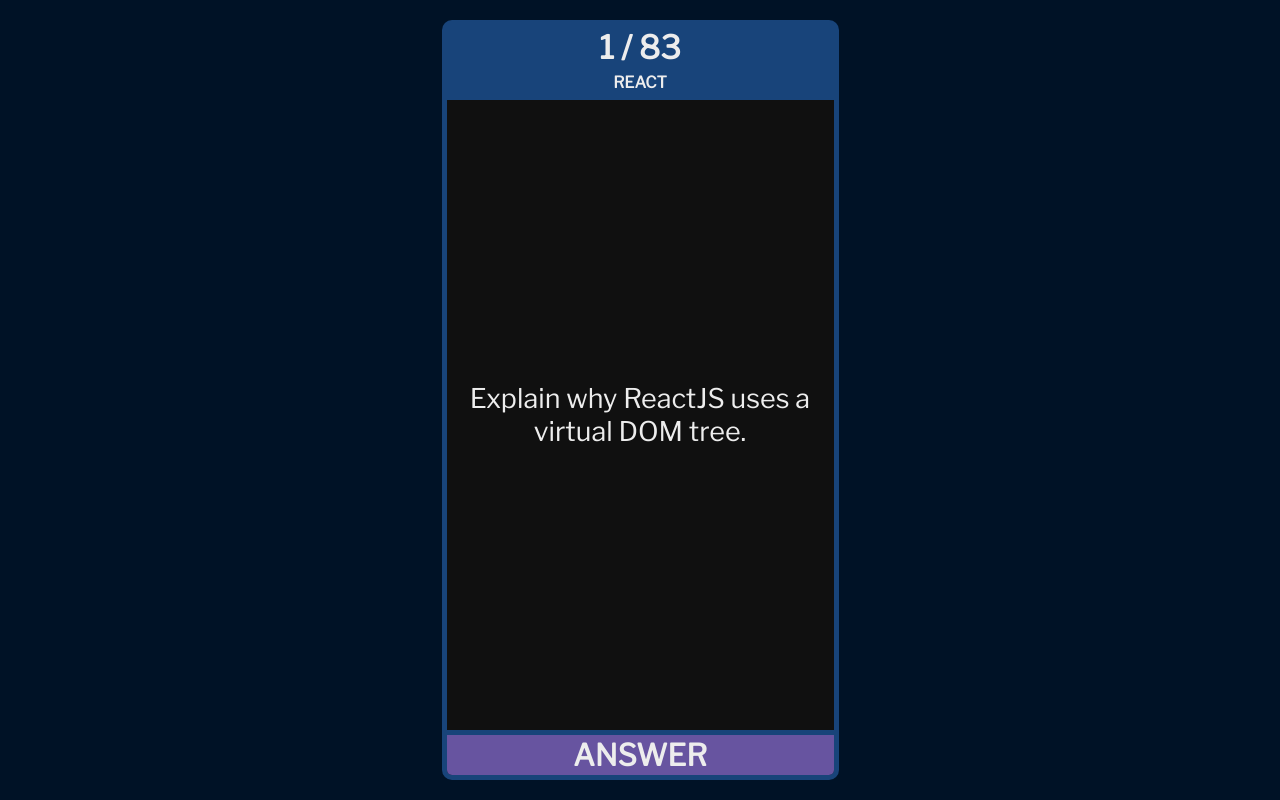
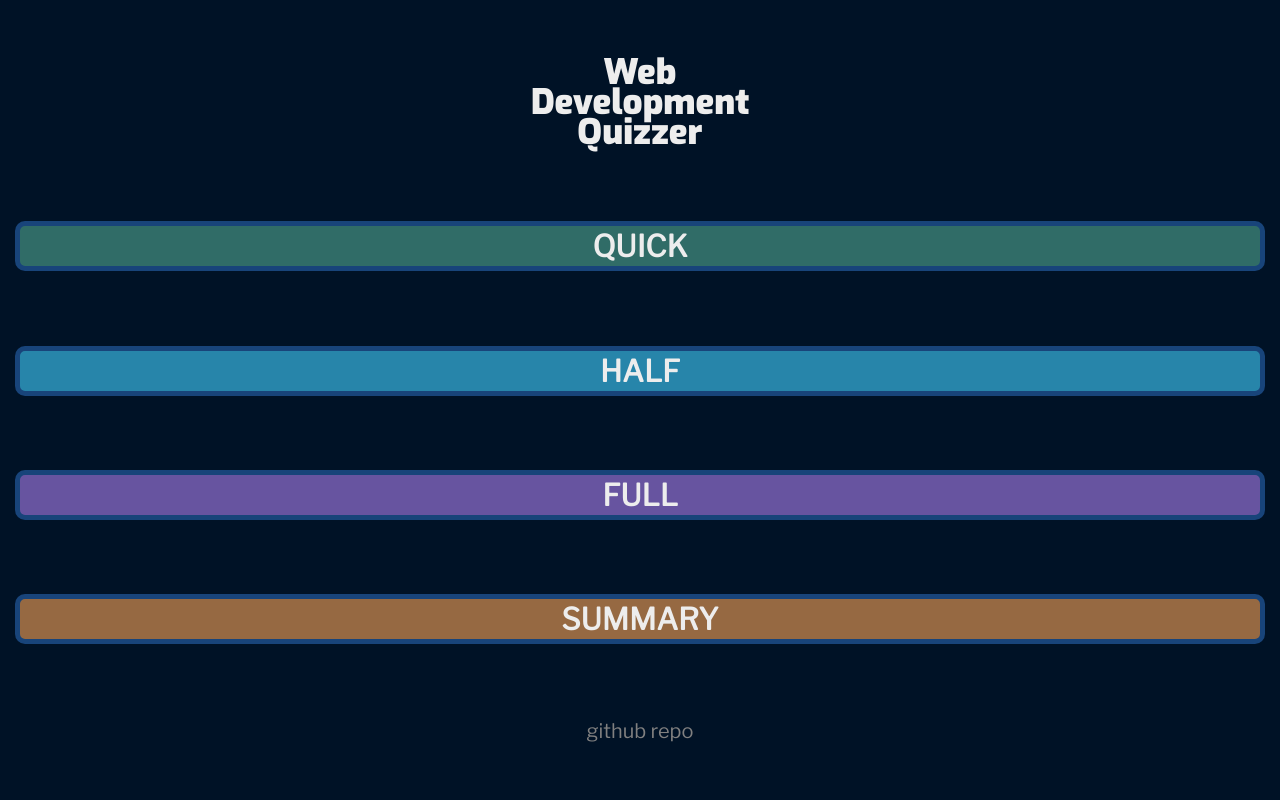
Before and after one commit to pungprakearti/quizzer, a React (Create React App) app: page / in a window 1280 px wide. Built offline with nearby package versions, Linux system fonts and the light colour scheme.

Commit message:
Added a start page. Fixing some bugs.

```diff
--- a/src/App.js
+++ b/src/App.js
@@ -1,12 +1,14 @@
 import React, { Component } from 'react';
 import './App.css';
 import Quizzer from './Quizzer';
+import Start from './Start';
 
 class App extends Component {
   render() {
     return (
       <div className="App">
-        <Quizzer />
+        <Start />
+        {/* <Quizzer /> */}
       </div>
     );
   }
--- a/src/QuizFooter.js
+++ b/src/QuizFooter.js
@@ -30,10 +30,10 @@
 
   render() {
     //if restart
-    if (this.props.restart) {
+    if (this.props.returnStart) {
       return (
         <div className="QuizFooter-cont">
-          <div className="QuizFooter-restart" onClick={this.props.restart}>
+          <div className="QuizFooter-restart" onClick={this.props.returnStart}>
             restart
           </div>
         </div>
--- a/src/Quizzer.js
+++ b/src/Quizzer.js
@@ -6,22 +6,24 @@
 export default class Quizzer extends Component {
   constructor(props) {
     super(props);
-    this.questions = {};
-    this.qQrder = [];
+    // this.questions = {};
+    this.questions = this.props.questions;
+    // this.qQrder = [];
+    this.qOrder = this.props.qOrder;
     this.currCorrect = 0;
     this.state = { loading: true, qNum: 0 };
     this.nextQuestion = this.nextQuestion.bind(this);
     this.wrongAnswer = this.wrongAnswer.bind(this);
-    this.restart = this.restart.bind(this);
+    // this.restart = this.restart.bind(this);
     this.correctAnswer = this.correctAnswer.bind(this);
   }
 
   componentDidMount() {
-    //create POJO from questions data
-    this.questions = parseQuestions();
+    // //create POJO from questions data
+    // this.questions = parseQuestions();
 
-    //shuffle keys and store
-    this.qOrder = shuffle(Object.keys(this.questions));
+    // //shuffle keys and store
+    // this.qOrder = shuffle(Object.keys(this.questions));
 
     this.setState({ loading: false });
   }
@@ -43,20 +45,20 @@
     this.nextQuestion();
   }
 
-  restart() {
-    //shuffle keys and store
-    this.qOrder = shuffle(Object.keys(this.questions));
-    this.setState({ qNum: 0 });
-    this.currCorrect = 0;
-  }
+  // restart() {
+  //   //shuffle keys and store
+  //   this.qOrder = shuffle(Object.keys(this.questions));
+  //   this.setState({ qNum: 0 });
+  //   this.currCorrect = 0;
+  // }
 
   render() {
     if (!this.state.loading) {
-      let question = this.questions[this.qOrder[this.state.qNum]];
+      let question = this.props.questions[this.props.qOrder[this.state.qNum]];
 
       //if there are still questions
-      return this.state.qNum < this.qOrder.length ? (
-        <div className="Mobile-cont">
+      return this.state.qNum > this.props.qOrder.length ? (
+        // <div className="Mobile-cont">
         <Quiz
           question={question}
           category={question.category}
@@ -65,15 +67,16 @@
           header={`${this.state.qNum + 1} / ${this.qOrder.length}`}
           qID={this.qOrder[this.state.qNum]}
         />
-        </div>
       ) : (
-        <div className="Mobile-cont">
+        // </div>
+        // <div className="Mobile-cont">
         <Stats
-            questions={this.questions}
+          questions={this.props.questions}
+          total={this.qOrder.length}
           currCorrect={this.currCorrect}
-            restart={this.restart}
+          returnStart={this.props.returnStart} //restart}
         />
-        </div>
+        // </div>
       );
     } else {
       console.log('loading');
--- /dev/null
+++ b/src/Start.css
@@ -0,0 +1,28 @@
+@import url('https://fonts.googleapis.com/css?family=Exo:900');
+
+.Start-cont {
+  display: flex;
+  flex-direction: column;
+  justify-content: space-around;
+  height: calc(100vh - 40px);
+  align-items: center;
+  width: 100%;
+}
+
+.Start-header {
+  font-family: 'Exo', sans-serif;
+  font-size: 35px;
+  line-height: 30px;
+  width: 230px;
+}
+
+.Start-btn {
+  width: 100%;
+  height: 40px;
+  text-transform: uppercase;
+  font-weight: bold;
+  font-size: 30px;
+  line-height: 40px;
+  border-radius: 10px;
+  border: 5px solid rgb(24, 68, 122);
+}
--- /dev/null
+++ b/src/Start.js
@@ -0,0 +1,126 @@
+import React, { Component } from 'react';
+import parseQuestions, { shuffle } from './parseQuestions';
+import Quizzer from './Quizzer';
+import Stats from './Stats';
+import './Start.css';
+
+export default class Start extends Component {
+  constructor(props) {
+    super(props);
+
+    this.state = { show: '' };
+
+    this.handleClick = this.handleClick.bind(this);
+    this.returnStart = this.returnStart.bind(this);
+  }
+
+  componentDidMount() {
+    //create POJO from questions data
+    this.questions = parseQuestions();
+
+    //shuffle keys and store
+    this.qOrder = shuffle(Object.keys(this.questions));
+  }
+
+  returnStart() {
+    this.setState({
+      show: ''
+    });
+  }
+
+  handleClick(evt) {
+    if (evt.target.textContent !== 'summary') {
+      if (evt.target.textContent === 'quick') {
+        this.qOrder = this.qOrder.slice(0, this.qOrder.length / 3);
+      }
+
+      if (evt.target.textContent === 'half') {
+        this.qOrder = this.qOrder.slice(0, this.qOrder.length / 2);
+      }
+
+      //remap questions with new qOrder
+      this.newQuestions = {};
+      for (let qID of this.qOrder) {
+        let question = this.questions[qID];
+        this.newQuestions = {
+          ...this.newQuestions,
+          [qID]: {
+            q: question.q,
+            a: question.a,
+            category: question.category
+          }
+        };
+      }
+
+      this.setState({
+        show: (
+          <Quizzer
+            qOrder={this.qOrder}
+            newQuestions={this.newQuestions}
+            questions={this.questions}
+          />
+        )
+      });
+    } else {
+      this.setState({
+        show: (
+          <Stats
+            questions={this.questions}
+            currCorrect={0}
+            returnStart={this.returnStart}
+            total={this.qOrder.length}
+          />
+        )
+      });
+    }
+  }
+
+  render() {
+    return (
+      <div className="Mobile-cont">
+        {!this.state.show ? (
+          <div className="Start-cont">
+            <div className="Start-header">Web Development Quizzer</div>
+            <div
+              className="Start-btn"
+              style={{ backgroundColor: 'rgb(48, 108, 103)' }}
+              onClick={this.handleClick}
+            >
+              quick
+            </div>
+            <div
+              className="Start-btn"
+              style={{ backgroundColor: 'rgb(39, 133, 170)' }}
+              onClick={this.handleClick}
+            >
+              half
+            </div>
+            <div
+              className="Start-btn"
+              style={{ backgroundColor: 'rgb(103, 84, 160)' }}
+              onClick={this.handleClick}
+            >
+              full
+            </div>
+            <div
+              className="Start-btn"
+              style={{ backgroundColor: 'rgb(150, 105, 66)' }}
+              onClick={this.handleClick}
+            >
+              summary
+            </div>
+            <div className="Start-footer">
+              <a href="https://github.com/pungprakearti/quizzer">github repo</a>
+            </div>
+          </div>
+        ) : (
+          this.state.show
+        )}
+      </div>
+    );
+
+    // return this.state.show;
+  }
+}
+
+//style={{ backgroundColor: 'rgb(150, 105, 66)'}}
--- a/src/Stats.js
+++ b/src/Stats.js
@@ -42,8 +42,10 @@
   }
 
   render() {
+    console.log(this.props);
     let questions = this.sortQuestions();
-    let total = Object.keys(this.props.questions).length;
+    // let total = Object.keys(this.props.questions).length;
+    let total = this.props.total;
 
     //Check if there are any wrong answers to review.
     let qToReview;
@@ -90,7 +92,7 @@
           category="quiz summary"
         />
         {qToReview}
-        <QuizFooter restart={this.props.restart} />
+        <QuizFooter returnStart={this.props.returnStart} />
       </div>
     );
   }
--- a/src/index.css
+++ b/src/index.css
@@ -57,3 +57,12 @@
 .hide {
   display: none;
 }
+
+a {
+  text-decoration: none;
+  color: gray;
+}
+
+a:hover {
+  color: white;
+}
```
Lines whose indentation alone changed are shown as unchanged.
